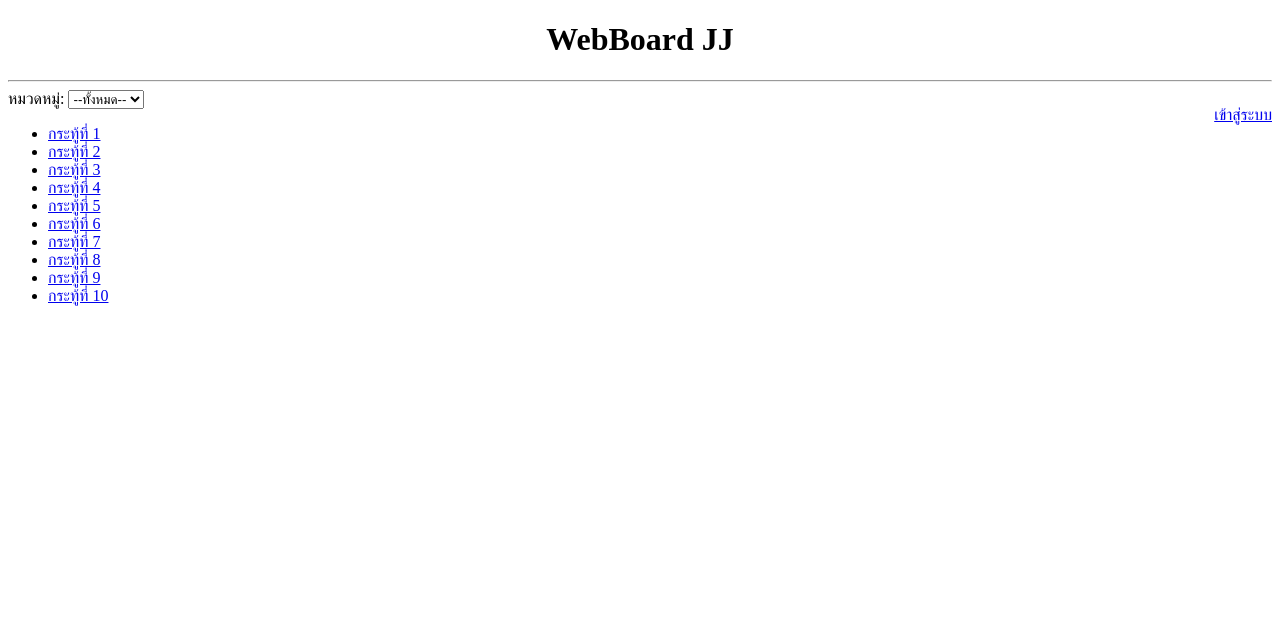
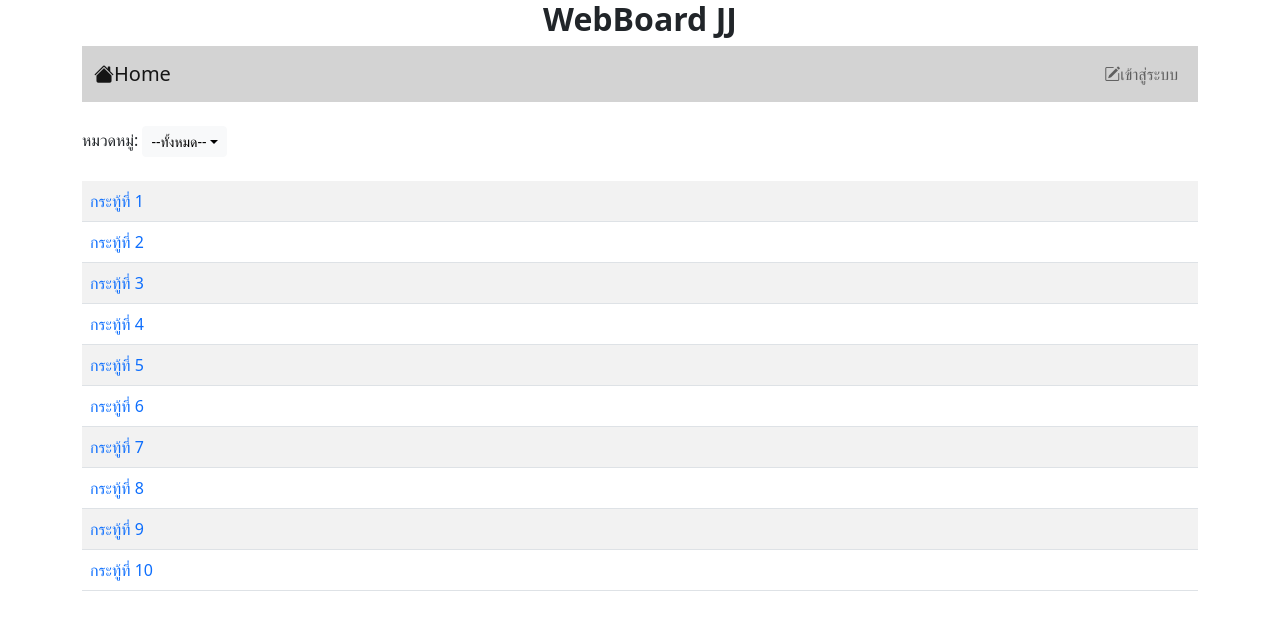
Before and after one commit to JJJJEAR/webboardJJ, a PHP site: page / in a window 1280 px wide. Shown: the top 630 px of the page. Run offline with PHP 8.4, Linux system fonts and the light colour scheme; some libraries are stand-ins or nearby versions.

Commit message:
Bootstap

```diff
--- a/index.php
+++ b/index.php
@@ -7,39 +7,56 @@
     <meta charset="UTF-8">
     <meta http-equiv="X-UA-Compatible" content="IE=edge">
     <meta name="viewport" content="width=device-width, initial-scale=1.0">
+    <!-- CSS only -->
+    <link href="https://cdn.jsdelivr.net/npm/bootstrap@5.2.2/dist/css/bootstrap.min.css" rel="stylesheet" integrity="sha384-Zenh87qX5JnK2Jl0vWa8Ck2rdkQ2Bzep5IDxbcnCeuOxjzrPF/et3URy9Bv1WTRi" crossorigin="anonymous">
+    <!-- JavaScript Bundle with Popper -->
+    <script src="https://cdn.jsdelivr.net/npm/bootstrap@5.2.2/dist/js/bootstrap.bundle.min.js" integrity="sha384-OERcA2EqjJCMA+/3y+gxIOqMEjwtxJY7qPCqsdltbNJuaOe923+mo//f6V8Qbsw3" crossorigin="anonymous"></script>
+    <link rel="stylesheet" href="https://cdn.jsdelivr.net/npm/bootstrap-icons@1.9.1/font/bootstrap-icons.css">
     <title>Document</title>
 </head>
 <?php
     if(!isset($_SESSION['id'])){
 ?>
 <body>
+    <div class="container" >
     <H1 style="font-size: 200%"><center><b> WebBoard JJ </b></center></H1>
-        <hr>
-    <form action="post.php" method="get">
-        หมวดหมู่:
-        <select name="category" >
-            <option value="all">--ทั้งหมด--</option>
-            <option value="general">เรื่องทั่วไป</option>
-            <option value="learn">เรื่องเรียน</option>
-        </select>
-        <p style="float:right ;"><a href="login.php">เข้าสู่ระบบ</a><br></p>
-        <br>
-        <ul>
-            <?php
-                for($i=1;$i<=10;$i++) {
-                    echo "<li><a href=post.php?id="."$i".">กระทู้ที่ ".$i."</a></li>";
-                }
-            ?>
+    <?php include "nav.php" ?>
+    <br>
+    <div class="d-flex">
+        <div>
+            <label>หมวดหมู่: </label>
+            <span class="dropdown">
+                <button class="btn btn-light dropdown-toggle btn-sm"
+                type="button" id="button2" data-bs-toggle="dropdown"
+                aria-expanded="false">--ทั้งหมด--</button>
+                <ul class="dropdown-menu" aria-labelledby="button2">
+                    <li><a href="#" class="dropdown-item">--ทั้งหมด--</a></li>
+                    <li><a href="#" class="dropdown-item">เรื่องทั่วไป</a></li>
+                    <li><a href="#" class="dropdown-item">เรื่องเรียน</a></li>
+                </ul>
+            </span>
+        </div>
+    </div>
+    <br>
+    <table class="table table-striped">
 
-        </ul>
-    </form>
+        <?php
+            for($i=1;$i<=10;$i++) {
+                echo "<tr><td><a href=post.php?id="."$i"." style=text-decoration:none>กระทู้ที่ ".$i."</a></td></tr>";
+            }
+        ?>
+
+    </table>
+    </div>
 </body>
 <?php
     }else{
 ?>
 <body>
+    <div class="container" >
     <H1 style="font-size: 200%"><center><b> WebBoard JJ </b></center></H1>
         <hr>
+    <?php include "nav.php" ?>
     <form action="post.php" method="get">
         หมวดหมู่ :
         <select name="category" >
@@ -68,6 +85,7 @@
 
         </ul>
     </form>
+    </div>
 </body>
 <?php
     }
--- /dev/null
+++ b/nav.php
@@ -0,0 +1,43 @@
+<?php
+    if(!isset($_SESSION['id'])){
+
+?>
+<nav class="navbar navbar-expand-lg navbar-light" style="background-color: #d3d3d3;">
+    <div class="container-fluid">
+        <a href="index.php" class="navbar-brand">
+            <i class="bi bi-house-fill"></i>Home
+        </a>
+        <ul class="navbar-nav">
+            <li class="nav-item">
+                <a href="login.php" class="nav-link"><i class="bi bi-pencil-square"></i>เข้าสู่ระบบ</a>
+            </li>
+        </ul>
+    </div>
+</nav>
+
+<?php }else { ?>
+    <nav class="navbar navbar-expand-lg navbar-light" style="background-color: #d3d3d3;">
+    <div class="container-fluid">
+        <a href="index.php" class="navbar-brand">
+            <i class="bi bi-house-fill"></i>Home
+        </a>
+        <ul class="navbar-nav">
+            <div class="dropdown">
+                <a class="btn btn-outline-secondary dropdown-toggle btn-sm"
+                type="button" id="button1" data-bs-toggle="dropdown"
+                aria-expanded="false" ><i class="bi bi-person-lines-fill"></i> <?php echo $_SESSION["username"]; ?>
+                </a>
+                <ul class="dropdown-menu" aria-labelledby="button1">
+                    <li>
+                        <a href="logout.php" class="dropdown-item"><i class="bi bi-power"></i> ออกจากระบบ</a>
+                    </li>
+                </ul>
+
+            </div>
+
+        </ul>
+    </div>
+</nav>
+<?php
+  }
+?>
```
